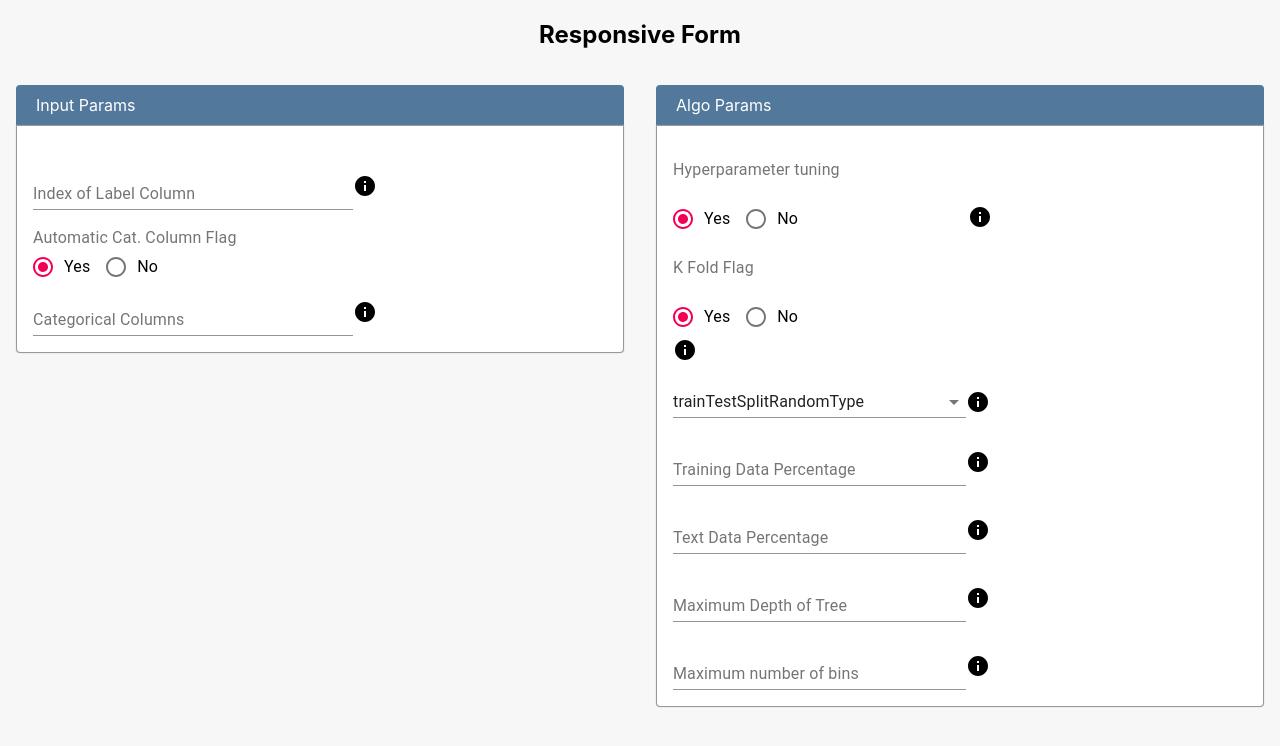
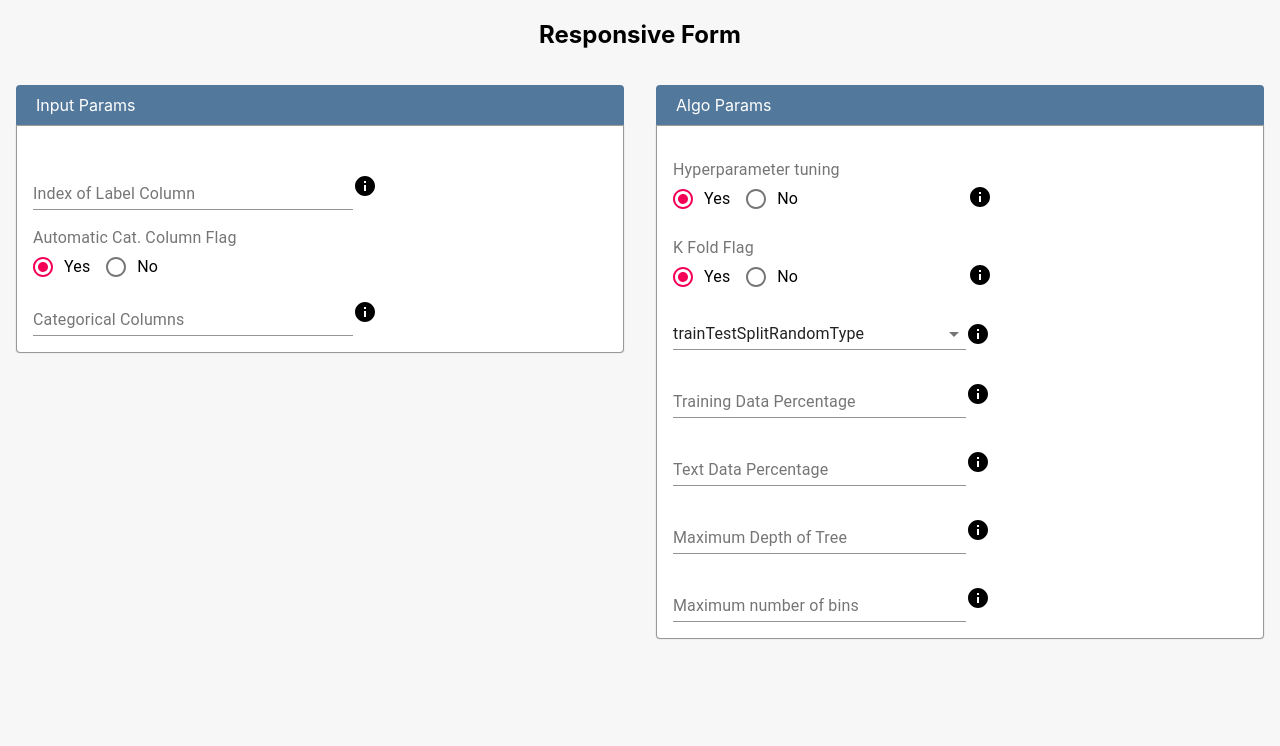
Before and after one commit to mohitk09/form, a React (Create React App) app: page / in a window 1280 px wide. Shown: the top 746 px of the page. Built offline with nearby package versions, Linux system fonts and the light colour scheme; the HTML template or start-up script is replaced by a standard one.

Commit message:
correct div alignment

```diff
--- a/src/App.js
+++ b/src/App.js
@@ -106,10 +106,7 @@ function App() {
           <form>
             <FormControl style={{ marginTop: 20 }}>
               <FormLabel component="legend">Hyperparameter tuning</FormLabel>
-              <Grid
-                container
-                style={{ display: 'flex', alignItems: 'center', width: '132%', marginTop: 20 }}
-              >
+              <Grid container style={{ display: 'flex', alignItems: 'center', width: '132%' }}>
                 <Grid item xs={11} fullWidth>
                   <RadioGroup name="Category" value={categoryValue} onChange={handleChange} row>
                     <FormControlLabel value="Yes" control={<Radio />} label="Yes" />
@@ -126,21 +123,18 @@ function App() {
               <FormLabel style={{ marginTop: 20 }} component="legend">
                 K Fold Flag
               </FormLabel>
-              <Grid
-                container
-                style={{ display: 'flex', alignItems: 'center', width: '132%', marginTop: 20 }}
-              >
+              <Grid container style={{ display: 'flex', alignItems: 'center', width: '132%' }}>
                 <Grid item xs={11} fullWidth>
                   <RadioGroup name="Category" value={categoryValue} onChange={handleChange} row>
                     <FormControlLabel value="Yes" control={<Radio />} label="Yes" />
                     <FormControlLabel value="No" control={<Radio />} label="No" />
                   </RadioGroup>
                 </Grid>
-              </Grid>
-              <Grid item xs={1}>
-                <Tooltip title="No idea contact UX designer">
-                  <InfoIcon />
-                </Tooltip>
+                <Grid item xs={1}>
+                  <Tooltip title="No idea contact UX designer">
+                    <InfoIcon />
+                  </Tooltip>
+                </Grid>
               </Grid>
               <div style={{ display: 'flex', alignItems: 'center', width: '130%', marginTop: 20 }}>
                 <Select fullWidth value={selectValue} onChange={handleSelect} displayEmpty>
```
